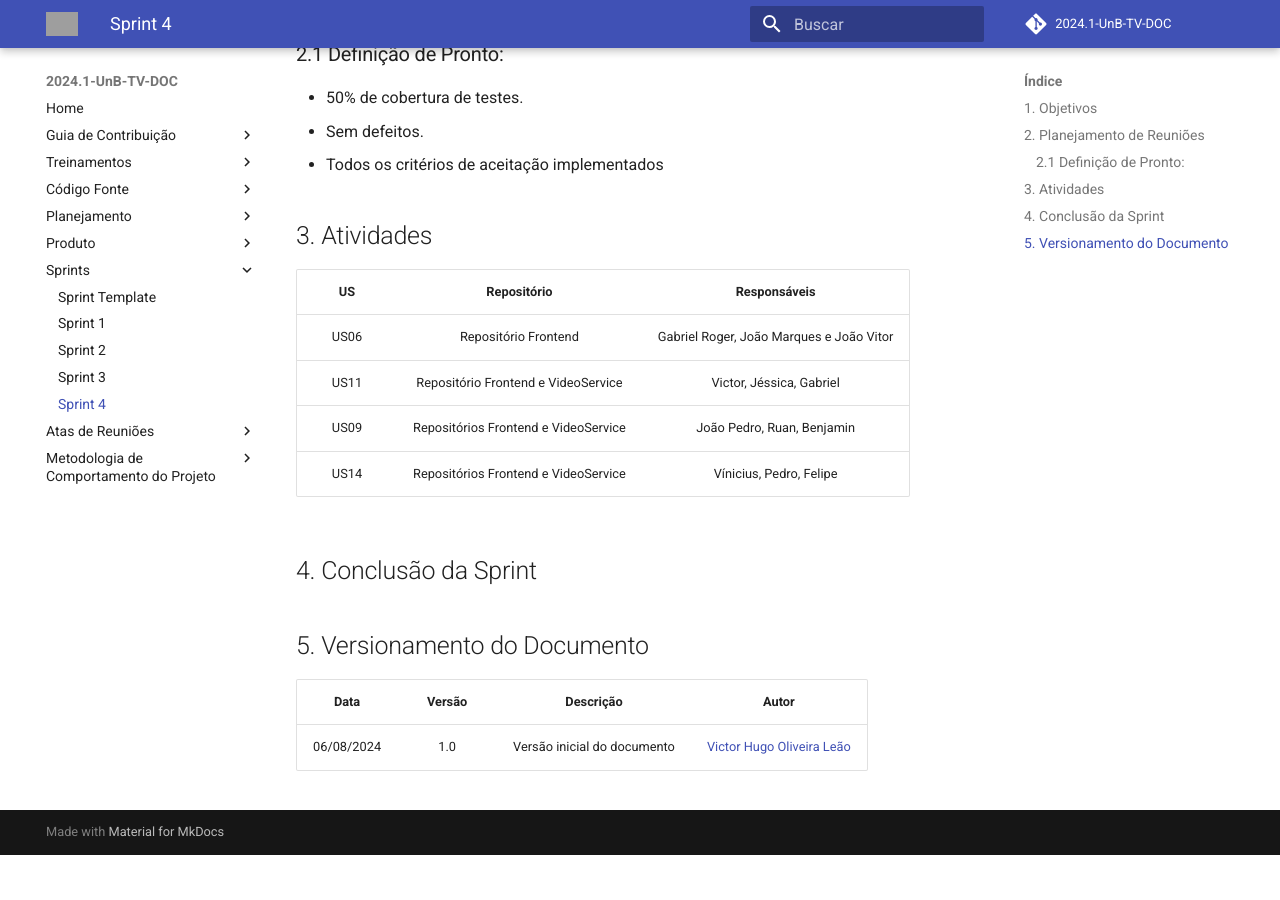
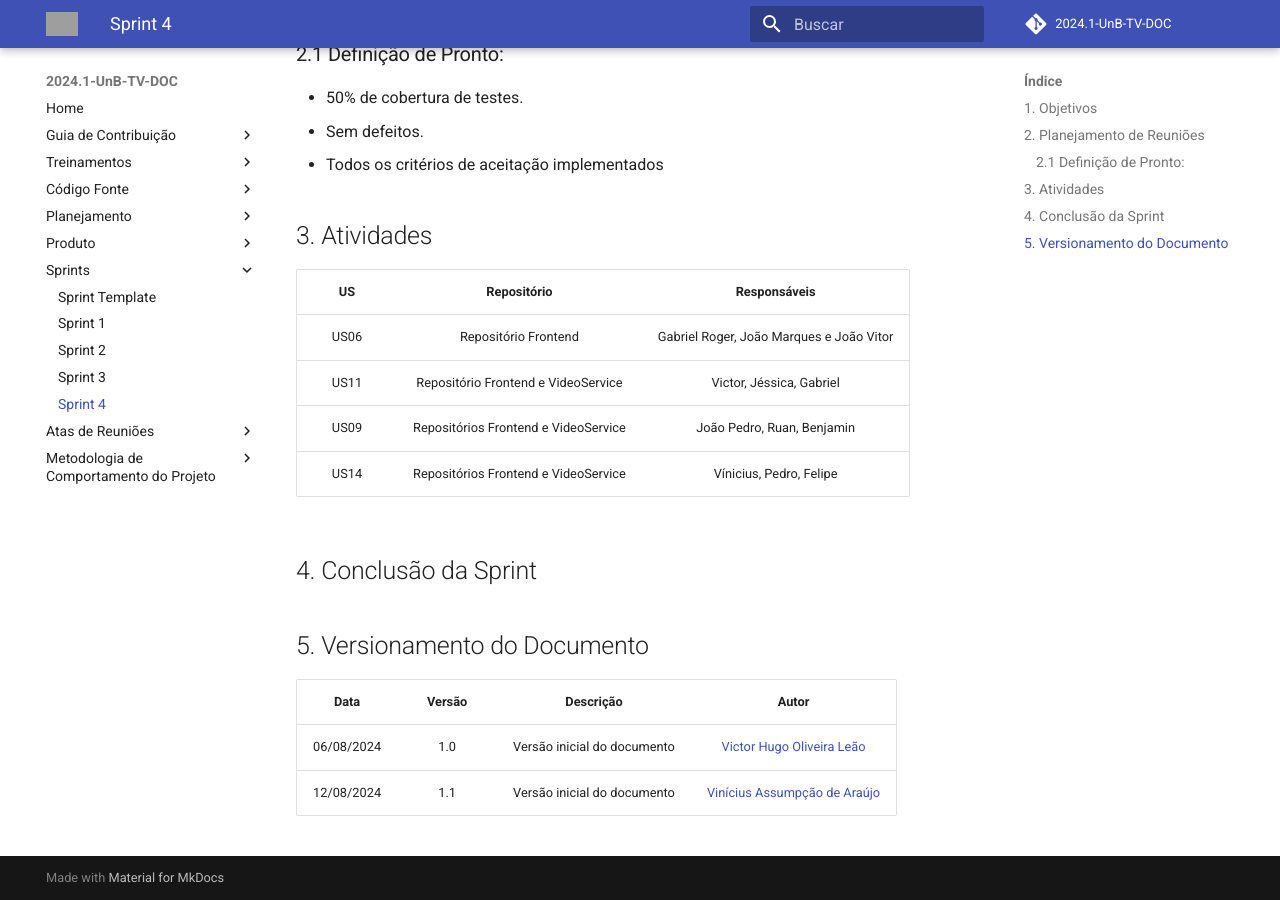
Before and after one commit to fga-eps-mds/2024.1-UnB-TV-DOC, an MkDocs documentation site: the page built from docs/sprints/Sprint4.md, in a window 1280 px wide and 900 px high, scrolled down 677 px. Built offline with MkDocs 1.6.1 and Material for MkDocs 9.7.7, drawn with Linux system fonts in a browser that asks for light colours; comment, search, counter and statistics services are not loaded; before the commit the page ends 1532 px from its top, so only the background shows below that; grey boxes are pictures that could not be loaded.

Commit message:
Atualiza Sprint4.md

```diff
--- a/docs/sprints/Sprint4.md
+++ b/docs/sprints/Sprint4.md
@@ -37,3 +37,4 @@ Tabela com o planejamento de reuniões da Sprint:
 | Data | Versão | Descrição | Autor |
 | :-----: | :-------------: | :---------------: | :-: |
 | 06/08/2024 | 1.0 | Versão inicial do documento | [Victor Hugo Oliveira Leão](https://github.com/victorleaoo) |
+| 12/08/2024 | 1.1 | Versão inicial do documento | [Vinícius Assumpção de Araújo](https://github.com/viniman27) |
```
